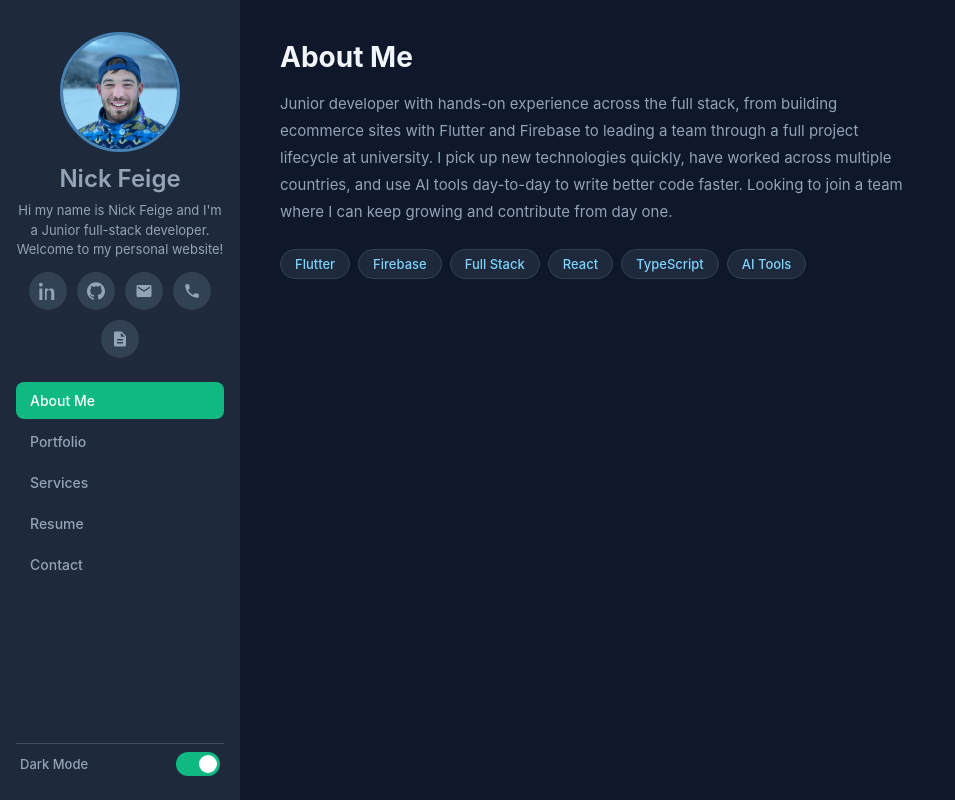
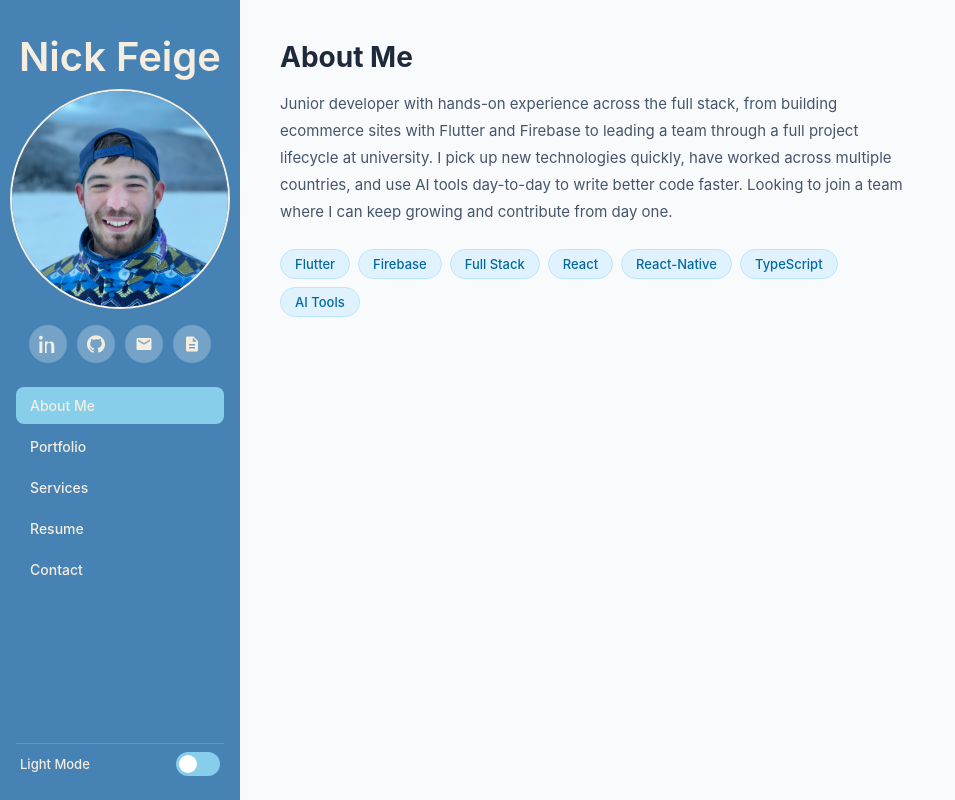
Before and after one commit to NickFeige/nick-website, a React (Vite) app: page / in a window 1280 px wide. Shown: the whole page, without its empty margins (0-955 px from the left). Built offline with nearby package versions, Linux system fonts and the light colour scheme.

Commit message:
Did some tweakes

```diff
--- a/src/App.css
+++ b/src/App.css
@@ -239,7 +239,7 @@ body {
   border-radius: 4px;
   font-size: 12px;
   font-weight: 600;
-  background-color: #1d4ed8;
+  background-color:var(--light-blue);
   color: #ffffff;
 }
 
--- a/src/App.tsx
+++ b/src/App.tsx
@@ -17,7 +17,7 @@ const projects: Project[] = [
     title: 'Coffee at Dawn',
     desc: "Built a full café website from scratch — the business's very first online presence. Responsive across mobile and desktop.",
     detail: "This was a freelance project for a local Galway café. I handled everything from design to deployment — building the site in React Native so it works seamlessly on both mobile and desktop. I worked closely with the owner to match their brand, set up a menu showcase, contact form, and Google Maps integration.",
-    tags: ['React Native', 'TypeScript'],
+    tags: ['React', 'TypeScript', 'css'],
     repo: 'https://github.com/NickFeige/coffee-atdawns',
   },
   {
@@ -33,7 +33,7 @@ const projects: Project[] = [
     title: 'Travel Assistant App',
     desc: 'Full-stack travel app with real-time location services. Led a team of developers using Agile & Scrum as Group Lead.',
     detail: "My final year project at ATU Galway. I led a team of developers through the full project lifecycle — running stand-ups, sprint planning and retros. The frontend was built in React Native and connected to a Python/Flask REST API with real-time location and mapping integrations.",
-    tags: ['React Native', 'Flask', 'Python'],
+    tags: ['React Native','TypeScript', 'Flask', 'Python'],
     repo: 'https://github.com/NickFeige/Professional-PracticeProject',
   },
   {
@@ -48,7 +48,7 @@ const projects: Project[] = [
 
 export default function App() {
   const [active, setActive] = useState('About Me');
-  const [darkMode, setDarkMode] = useState(true);
+  const [darkMode, setDarkMode] = useState(false);
   const [selectedProject, setSelectedProject] = useState<Project | null>(null);
 
   return (
@@ -77,6 +77,7 @@ export default function App() {
               <span className="tag">Firebase</span>
               <span className="tag">Full Stack</span>
               <span className="tag">React</span>
+               <span className="tag">React-Native</span>
               <span className="tag">TypeScript</span>
               <span className="tag">AI Tools</span>
             </div>
@@ -219,7 +220,7 @@ export default function App() {
           <section className="contact">
             <h1 className="about-title">Contact</h1>
             <p className="contact-intro">
-              Feel free to reach out — whether it's about a job opportunity, a project, or just to say hi!
+              Feel free to reach out via email or connect with me on LinkedIn or GitHub. I'm always open to discussing new projects, opportunities, or collaborations.
             </p>
             <div className="contact-cards">
               <a href="mailto:nfeige7@gmail.com" className="contact-card">
--- a/src/Sidebar.css
+++ b/src/Sidebar.css
@@ -46,11 +46,11 @@ body.dark  { background-color: var(--dark-bg); }
 }
 
 .sidebar-avatar {
-  width: 120px;
-  height: 120px;
+  width: 220px;
+  height: 220px;
   border-radius: 50%;
   object-fit: cover;
-  border: 3px solid var(--steel-blue);
+  border: 2px solid var(--steel-blue);
   margin-bottom: 4px;
 }
 
@@ -60,14 +60,14 @@ body.dark  { background-color: var(--dark-bg); }
 /* ── Name & title ── */
 .sidebar-name {
   color: var(--cream);
-  font-size: 24px;
+  font-size: 40px;
   font-weight: 600;
   margin: 0;
 }
 
 .sidebar-title {
   color: var(--cream);
-  font-size: 13px;
+  font-size: 15px;
   font-weight: 400;
   margin: 0;
   line-height: 1.5;
@@ -234,7 +234,7 @@ body.dark  { background-color: var(--dark-bg); }
   transform: translateX(20px);
 }
 
-/* ── Hamburger button (hidden on desktop) ── */
+/* Hamburger button (hidden on desktop) */
 .sidebar-hamburger {
   display: none;
   position: fixed;
--- a/src/Sidebar.tsx
+++ b/src/Sidebar.tsx
@@ -39,15 +39,6 @@ const socials = [
     icon: (
       <svg viewBox="0 0 24 24" fill="currentColor" width="18" height="18">
         <path d="M20 4H4C2.9 4 2 4.9 2 6v12c0 1.1.9 2 2 2h16c1.1 0 2-.9 2-2V6c0-1.1-.9-2-2-2zm0 4l-8 5-8-5V6l8 5 8-5v2z"/>
-      </svg>
-    ),
-  },
-  {
-    label: 'Phone',
-    href: 'tel:0852196601',
-    icon: (
-      <svg viewBox="0 0 24 24" fill="currentColor" width="18" height="18">
-        <path d="M6.62 10.79a15.053 15.053 0 006.59 6.59l2.2-2.2c.27-.27.67-.36 1.02-.24 1.12.37 2.33.57 3.57.57.55 0 1 .45 1 1V20c0 .55-.45 1-1 1C10.61 21 3 13.39 3 4c0-.55.45-1 1-1h3.5c.55 0 1 .45 1 1 0 1.25.2 2.45.57 3.57.11.35.03.74-.24 1.02l-2.21 2.2z"/>
       </svg>
     ),
   },
@@ -115,10 +106,10 @@ export default function Sidebar({ active, setActive, darkMode, setDarkMode }: Si
       <aside className={`sidebar ${darkMode ? 'sidebar--dark' : 'sidebar--light'} ${mobileOpen ? 'sidebar--open' : ''}`}>
 
         <div className="sidebar-profile">
+          <h1 className="sidebar-name">Nick Feige</h1>
           <img src="/nick.jpg" alt="Nick Feige" className="sidebar-avatar" />
-          <h1 className="sidebar-name">Nick Feige</h1>
-          <p className="sidebar-title">Hi my name is Nick Feige and I'm a
-            Junior full-stack developer. Welcome to my personal website!</p>
+
+
 
           <div className="sidebar-socials">
             {socials.map((s) => (
```
